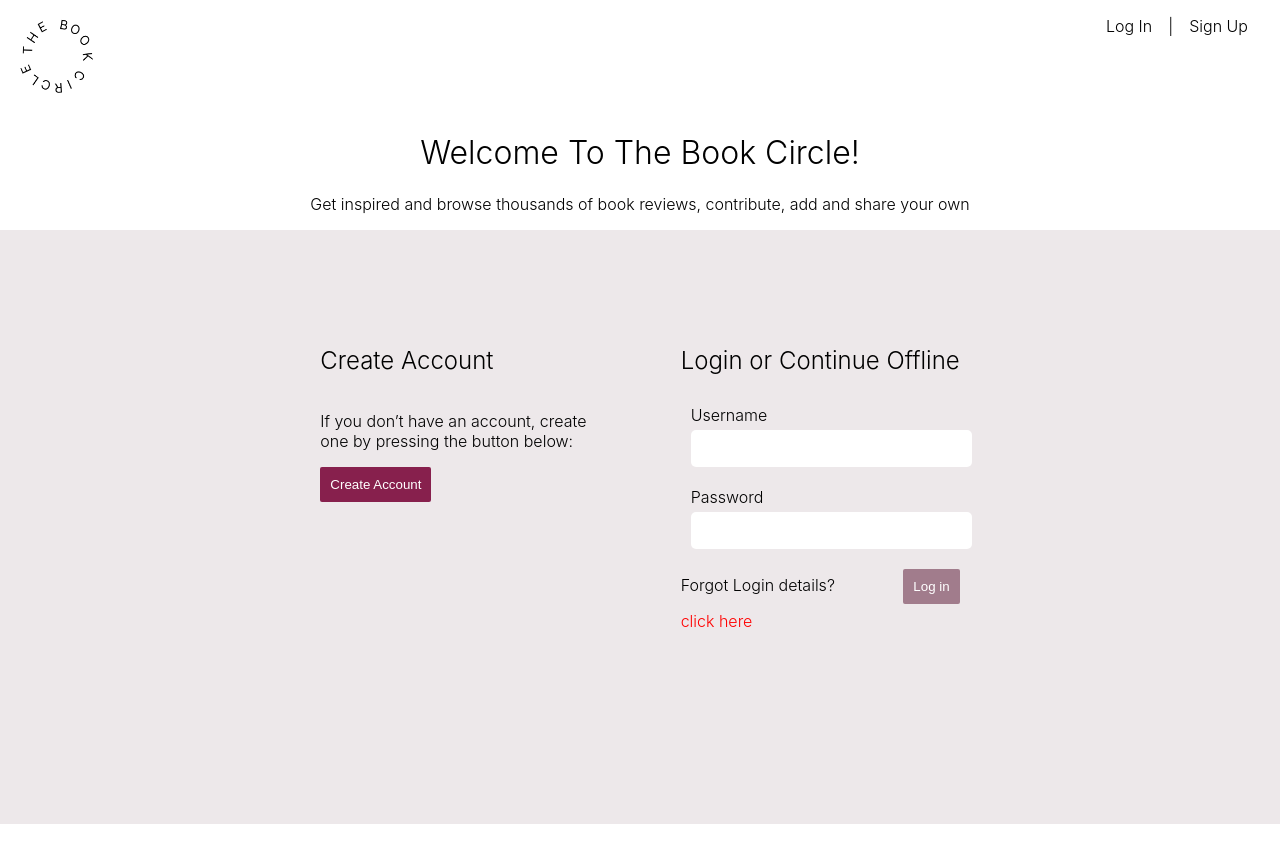
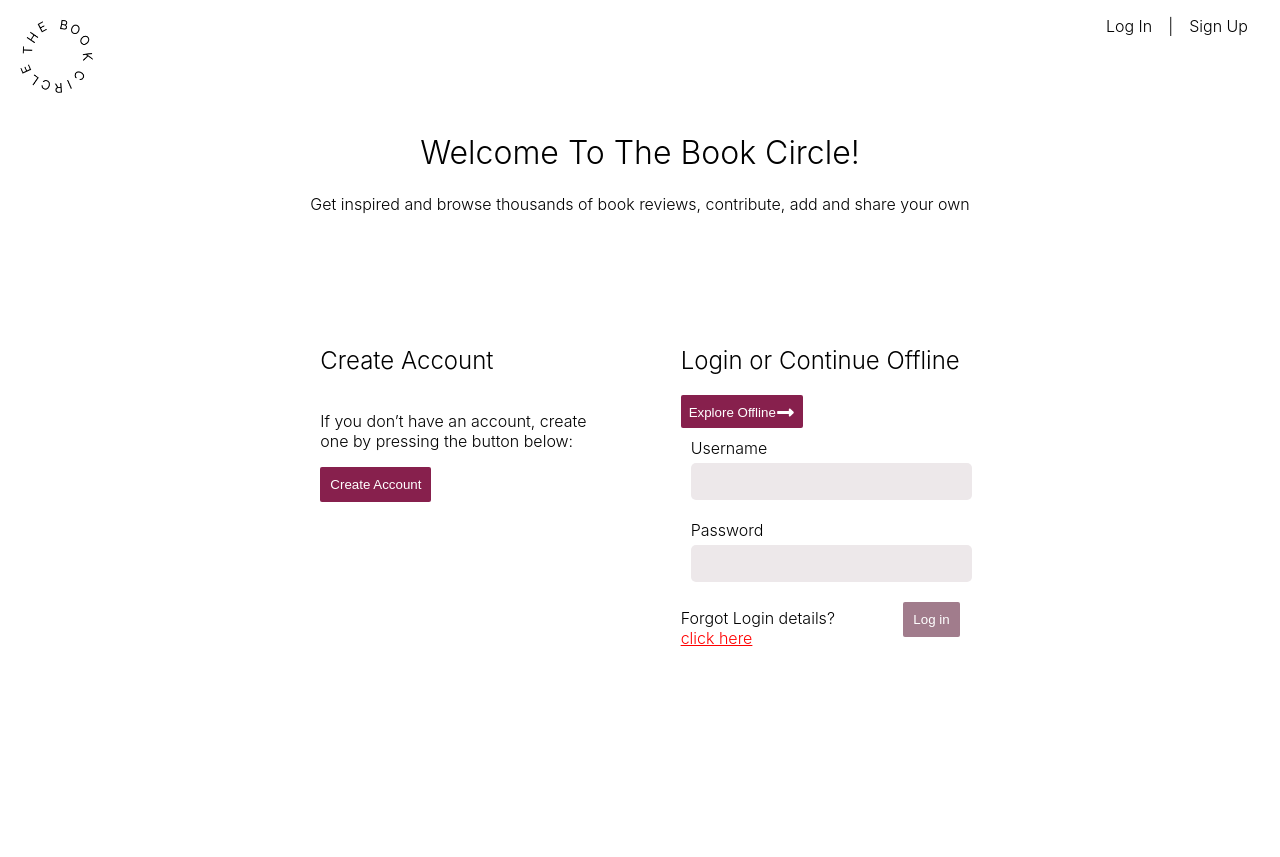
Before and after one commit to ezzequ/database-project, a React (Create React App) app: page /login in a window 1280 px wide. Before the commit the page ends 824 px from the top, so only its background shows below. Built offline with nearby package versions, Linux system fonts and the light colour scheme.

Commit message:
fixing navigation

```diff
--- a/src/components/App.jsx
+++ b/src/components/App.jsx
@@ -8,21 +8,23 @@ import MyPosts from "./MyPosts";
 import CreatePost from "./CreatePost";
 import CreateAccount from "./CreateAccount";
 
+
 function App() {
   return (
-    <div className="App">
-      <BrowserRouter>
-        <Header />
+    <BrowserRouter>
+      <Header />
+      <div className="App">
         <Routes>
-          <Route path="/" element={<OfflineFeed />} />
+          <Route path="/" element={<Login />}></Route>
+          <Route path="/offline" element={<OfflineFeed />} />
           <Route path="/login" element={<Login />}></Route>
           <Route path="/online" element={<OnlineFeed />}></Route>
           <Route path="/createAccount" element={<CreateAccount />}></Route>
           <Route path="/myposts" element={<MyPosts />}></Route>
           <Route path="/createpost" element={<CreatePost />}></Route>
         </Routes>
-      </BrowserRouter>
-    </div>
+      </div>
+    </BrowserRouter>
   );
 }
 
--- a/src/components/CreatePost.jsx
+++ b/src/components/CreatePost.jsx
@@ -10,8 +10,13 @@ function CreatePost() {
     <div className="container">
       <div className="heading">
         <div>
-          <MdMenuBook size={30} color="#87204D" />
-          <p>Go to feed</p>
+          <Link
+            to={"/online"}
+            style={{ textDecoration: "none", color: "black" }}
+          >
+            <MdMenuBook size={30} color="#87204D" />
+            <p>Go to feed</p>
+          </Link>
         </div>
         <div>
           <MdPostAdd size={40} color="#87204D" />
--- a/src/components/Header.jsx
+++ b/src/components/Header.jsx
@@ -15,9 +15,16 @@ export default function Header() {
         style={{ display: "flex", height: "5rem", margin: "1rem" }}
       />
       <div style={{ display: "flex", marginRight: "2rem" }}>
-        <p>Log In</p>
+        <a href="/login" style={{ color: "black", textDecoration: "none" }}>
+          <p>Log In</p>
+        </a>
         <p style={{ paddingRight: "1rem", paddingLeft: "1rem" }}> | </p>
-        <p>Sign Up</p>
+        <a
+          href="/createaccount"
+          style={{ color: "black", textDecoration: "none" }}
+        >
+          <p>Sign Up</p>
+        </a>
       </div>
     </header>
   );
--- a/src/components/Login.jsx
+++ b/src/components/Login.jsx
@@ -1,5 +1,6 @@
 import React from "react";
 import "../style/Login.css"
+import {FaLongArrowAltRight} from "react-icons/fa";
 
 function Login() {
   return (
@@ -13,7 +14,7 @@ function Login() {
       </div>
       <div className="LogInBox">
         <div className="LogInCreateAccountBox">
-          <div class="CreateAccountPlaceHolder">
+          <div className="CreateAccountPlaceHolder">
             <h2>Create Account</h2>
             <p>
               If you don’t have an account, create one by pressing the button
@@ -26,21 +27,40 @@ function Login() {
 
           <div className="loginPlaceHolder">
             <h2>Login or Continue Offline</h2>
+            <a href="/offline">
+              <button id="exploreOffline">
+                Explore Offline
+                <FaLongArrowAltRight
+                  size={19}
+                  style={{ marginBottom: "-5px" }}
+                />
+              </button>
+            </a>
             <form>
               <div className="InputHolder">
-                <label for="userName">Username</label>
+                <label>Username</label>
                 <input name="userName"></input>
               </div>
               <div className="InputHolder">
-                <label for="passWord">Password</label>
+                <label>Password</label>
                 <input name="passWord"></input>
               </div>
               <div className="logInButtonPlaceHolder">
                 <p>
-                  Forgot Login details?
-                  <p style={{ color: "red" }}>click here</p>
+                  Forgot Login details?<br></br>
+                  <a href="/login" style={{ color: "red" }}>
+                    click here
+                  </a>
                 </p>
-                <button>Log in</button>
+
+                <button>
+                  <a
+                    href="/online"
+                    style={{ color: "white", textDecoration: "none" }}
+                  >
+                    Log in{" "}
+                  </a>
+                </button>
               </div>
             </form>
           </div>
--- a/src/components/MyPosts.jsx
+++ b/src/components/MyPosts.jsx
@@ -14,15 +14,23 @@ function MyPosts() {
     <div className="container">
       <div className="heading">
         <div>
+          <Link
+            to={"/online"}
+            style={{ textDecoration: "none", color: "black" }}
+          >
             <MdMenuBook size={30} color="#87204D" />
             <p>Go to feed</p>
+          </Link>
         </div>
         <div>
           <FaGlasses size={40} color="#87204D" />
           <h3>My posts</h3>
         </div>
         <div>
-        <Link to={'/createpost'} style={{ textDecoration: 'none', color: "black" }}>
+          <Link
+            to={"/createpost"}
+            style={{ textDecoration: "none", color: "black" }}
+          >
             <MdPostAdd size={30} color="#87204D" />
             <p>Create new post</p>
           </Link>
@@ -32,30 +40,31 @@ function MyPosts() {
       <div className="myPosts">
         <div className="postContainer">
           <div className="edit">
-               <FaTrashAlt/>
+            <FaTrashAlt />
             <MdMode />
           </div>
           <div className="textContainer">
-          <p className="title">Harry Potter and the Goblet of Fire by J.K. Rowling</p>
+            <p className="title">
+              Harry Potter and the Goblet of Fire by J.K. Rowling
+            </p>
             <p>
               Description
               <br></br>
               This is the fourth novel in the Harry Potter series. It follows
               Harry Potter, a wizard in his fourth year at Hogwarts School of
               Witchcraft and Wizardry, and the mystery surrounding the entry of
-            Harry's name into the Triwizard Tournament, in which he is forced to
-            compete.
+              Harry's name into the Triwizard Tournament, in which he is forced
+              to compete.
             </p>
             <p>
               User's review
               <br></br>
-            The book is imaginative, funny, frightening and, of course, magical!
-            What makes them so successful is that they combine action, fantasy and friendship.
+              The book is imaginative, funny, frightening and, of course,
+              magical! What makes them so successful is that they combine
+              action, fantasy and friendship.
             </p>
           </div>
         </div>
-
-
       </div>
     </div>
   );
--- a/src/components/OnlineFeed.jsx
+++ b/src/components/OnlineFeed.jsx
@@ -16,14 +16,18 @@ export default function OnlineFeed() {
           justifyContent: "center",
         }}
       >
+        <a href="/myposts" style={{ color: "black", textDecoration: "none" }}>
           <div style={{ padding: "2rem" }}>
             <FaGlasses size={30} color="#87204D" />
             <p>My Posts</p>
           </div>
+        </a>
+        <a href="/createpost" style={{ color: "black", textDecoration: "none" }}>
           <div style={{ padding: "2rem" }}>
             <MdPostAdd size={30} color="#87204D" />
             <p>Create New Post</p>
           </div>
+        </a>
       </div>
       <div className="grid">
         <Grid container>
--- a/src/style/Login.css
+++ b/src/style/Login.css
@@ -4,7 +4,7 @@
 
 .LogInBox{
  width:-webkit-fill-available;
- background-color:#EDE8EA ;
+ background-color:white ;
 
 }
 
@@ -20,7 +20,15 @@
    padding-left: 50px;
    padding-right: 50px;
 }
+#exploreOffline{
+    background-color: #87204D;
+    padding:8px;
+    border-radius:2px;
+    border:none;
+    color:white;
+    align-self: flex-end;
 
+}
 .CreateAccountPlaceHolder{
 display: flex;
 flex-direction: column;
@@ -54,7 +62,8 @@ justify-content: left;
 }
 
 .loginPlaceHolder input{
-    width: 100%;
+  background-color: #EDE8EA;
+   width: 100%;
    margin-top: 5px;
    align-self: left;
    border:none;
```
Also changed, not shown: TestNewuser.js (added, +37 -0 lines). Lines whose indentation alone changed are shown as unchanged.
